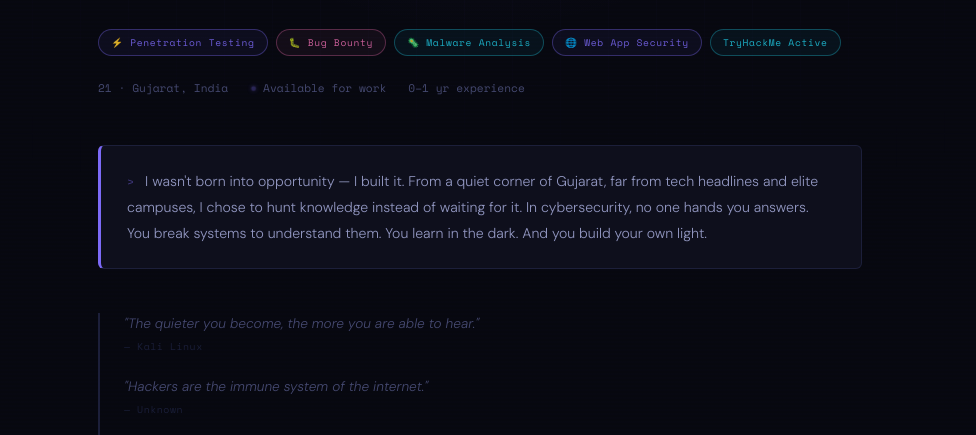
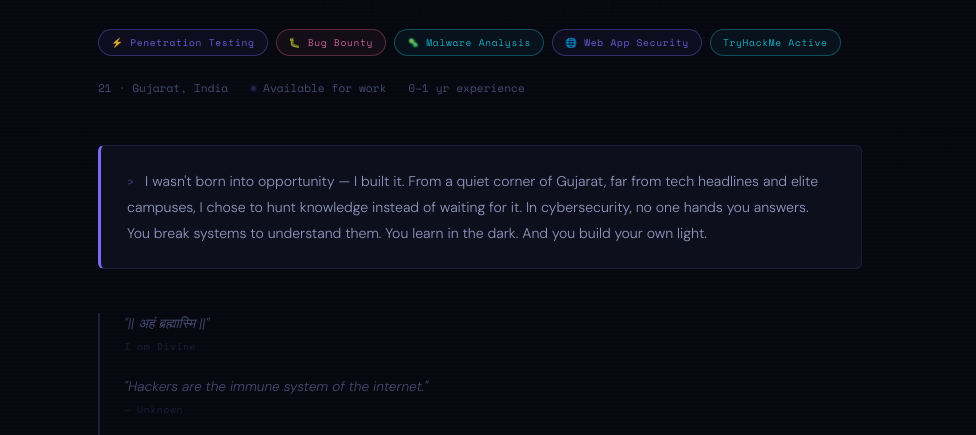
Before and after one commit to inoi36/dhruv.bhardwaj, a plain HTML site: page index.html in a window 1280 px wide. Shown: the part 347-782 px from the top of the page, without its empty margins (160-1136 px from the left). Drawn offline with nearby package versions, Linux system fonts and the light colour scheme.

Commit message:
Change quote in hero section to a new quote

```diff
--- a/index.html
+++ b/index.html
@@ -595,7 +595,7 @@
     </div>
 
     <div class="hero-quotes">
-      <blockquote class="hquote">"The quieter you become, the more you are able to hear."<cite>— Kali Linux</cite></blockquote>
+      <blockquote class="hquote">"|| अहं ब्रह्मास्मि ||"<cite>I am Divine</cite></blockquote>
       <blockquote class="hquote">"Hackers are the immune system of the internet."<cite>— Unknown</cite></blockquote>
       <blockquote class="hquote">"Security is not a product, but a process."<cite>— Bruce Schneier</cite></blockquote>
       <blockquote class="hquote">"The only truly secure system is one that is powered off."<cite>— Gene Spafford</cite></blockquote>
```
